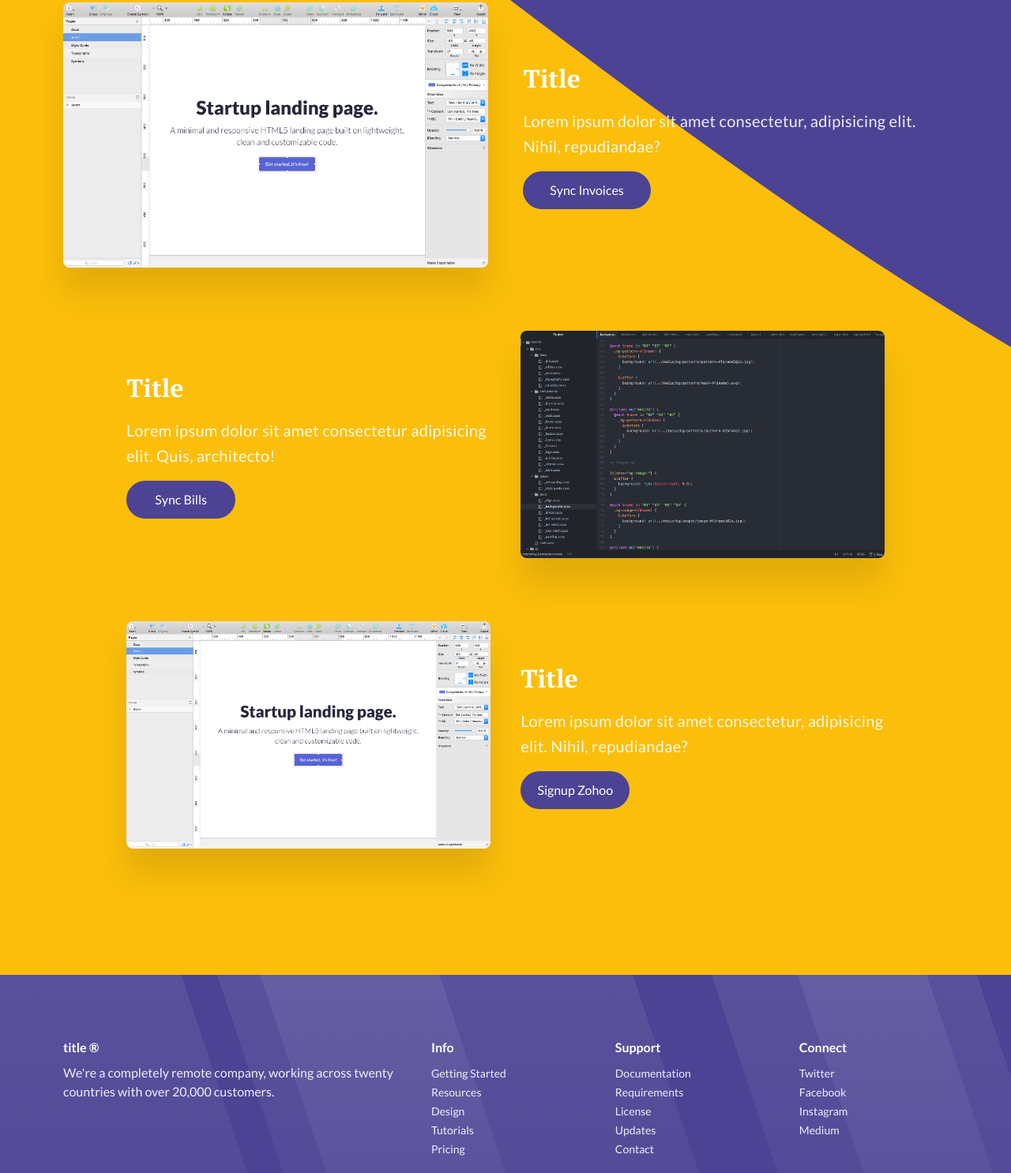
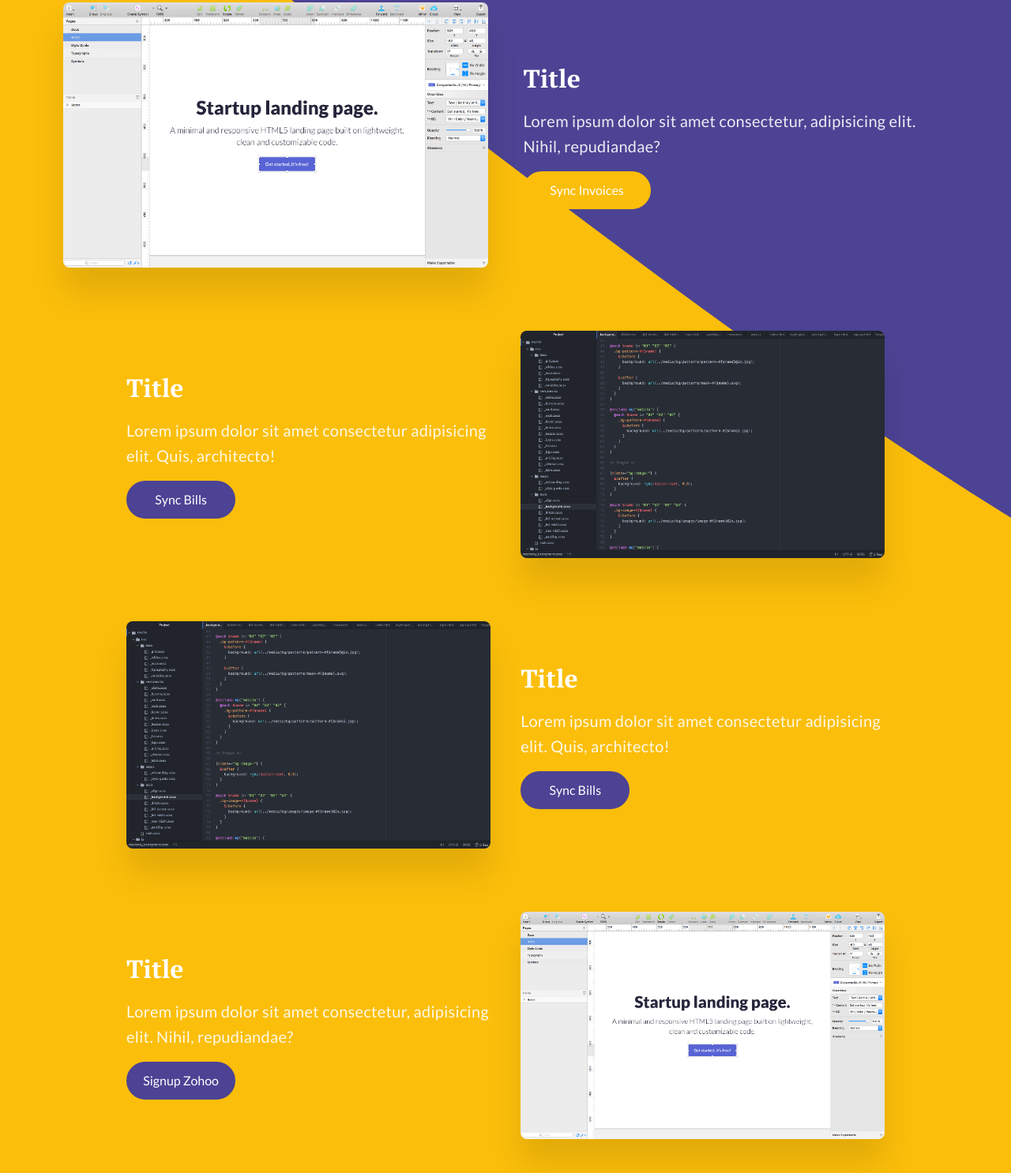
Before and after one commit to AbdelrahmanZakiCs/Foodics, a plain HTML site: page index.html in a window 1280 px wide. Shown: the part 1645-3131 px from the top of the page at 79% size. Drawn offline with Linux system fonts and the light colour scheme.

Commit message:
version 2

```diff
--- a/css/main.css
+++ b/css/main.css
@@ -1201,6 +1201,17 @@ p:last-child {
   padding: 10px;
   /* margin-left: 190px; */
   background-color: #4c4394;
+}
+
+.yellow{
+  border: solid 2px #fbbe0a;
+  border-radius: 59px;
+  text-align: center;
+  width: 30%;
+  justify-content: center;
+  padding: 10px;
+  /* margin-left: 190px; */
+  background-color:#fbbe0a;
 }
 
 /* -----------------------------------------------------------------------------
--- a/index.html
+++ b/index.html
@@ -114,7 +114,7 @@
 
             <p class="paragraph">Lorem ipsum dolor sit amet consectetur adipisicing elit. Quis, architecto!
             </p>
-            <a href="" class="blue" role="'button"> Auto Mapping</a>
+            <a href="" class="yellow" role="'button"> Auto Mapping</a>
           </div>
 
           <div class="col-one-half">
@@ -137,7 +137,7 @@
             </h3>
 
             <p class="paragraph">Lorem ipsum dolor sit amet consectetur, adipisicing elit. Nihil, repudiandae?</p>
-            <a href="" class="blue" role="'button"> Sync Invoices </a>
+            <a href="" class="yellow" role="'button"> Sync Invoices </a>
 
           </div>
 
@@ -161,13 +161,26 @@
             </div>
           </div>
 
-          <div class="row max-width-l reverse-order">
+          <div class="row margin-bottom max-width-l">
+
 
             <div class="col-one-half">
-              <img class="rounded shadow-l" src="media/content/sketch.png"
-                srcset="media/content/sketch.png 1x, media/content/sketch@2x.png 2x" alt="Sketch">
+              <img class="rounded shadow-l" src="media/content/editor.png"
+                srcset="media/content/editor.png 1x, media/content/editor@2x.png 2x" alt="Editor">
             </div>
 
+
+            <div class="col-one-half middle">
+
+              <h3>Title</h3>
+
+              <p class="paragraph">Lorem ipsum dolor sit amet consectetur adipisicing elit. Quis, architecto!
+              </p>
+              <a href="" class="blue" role="'button"> Sync Bills</a>
+            </div>
+          </div>
+
+          <div class="row max-width-l reverse-order">
             <div class="col-one-half middle">
 
               <h3>
@@ -178,6 +191,12 @@
               <a href="" class="blue" role="'button"> Signup Zohoo </a>
 
             </div>
+            <div class="col-one-half">
+              <img class="rounded shadow-l" src="media/content/sketch.png"
+                srcset="media/content/sketch.png 1x, media/content/sketch@2x.png 2x" alt="Sketch">
+            </div>
+
+
 
           </div>
 
```
Also changed, not shown: Screenshots/screenshot (5).png (added), 2 other files.
